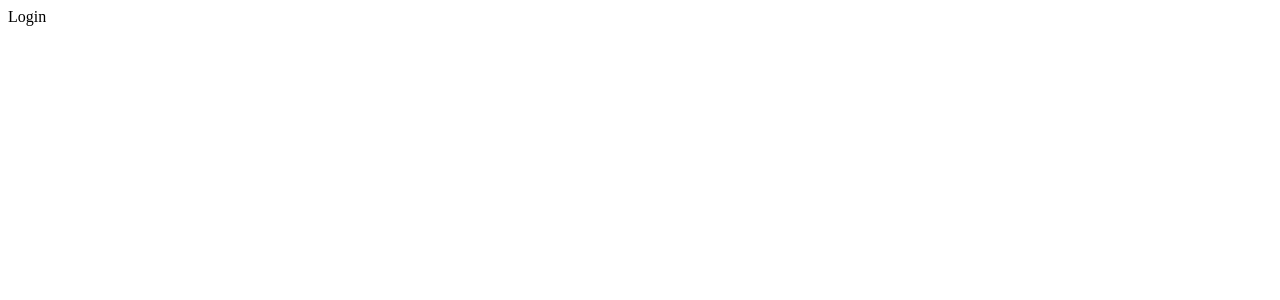
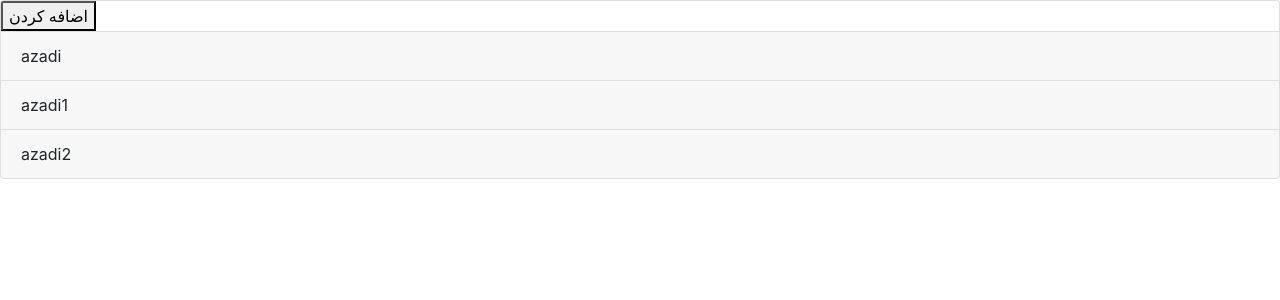
Before and after one commit to msdmazarei/tmp-bajash, a React (Create React App) app: page / in a window 1280 px wide. Shown: the top 300 px of the page. Built offline with nearby package versions, Linux system fonts and the light colour scheme.

Commit message:
add cinema list

```diff
--- a/package.json
+++ b/package.json
@@ -14,8 +14,10 @@
     "@types/react-router-dom": "^5.1.3",
     "@types/redux": "^3.6.0",
     "@types/redux-persist": "^4.3.1",
+    "bootstrap": "^4.4.1",
     "node-sass": "^4.13.0",
     "react": "^16.12.0",
+    "react-bootstrap": "^1.0.0-beta.16",
     "react-dom": "^16.12.0",
     "react-redux": "^7.1.3",
     "react-router-dom": "^5.1.2",
--- a/src/Components/App.tsx
+++ b/src/Components/App.tsx
@@ -8,6 +8,7 @@ import { Provider } from "react-redux";
  import {Unavailable} from "./Unavailable"
  import {Store,persistor} from "../Redux/Store/Store"
  import { PersistGate } from 'redux-persist/integration/react'
+ import {NewPlace} from "./NewPlace"
 
 const App: React.FC = () => {
 
@@ -18,6 +19,7 @@ const App: React.FC = () => {
       <BrowserRouter>
 <Switch>
   <Route name="login" path={routes.LOGIN} exact component={Login}/>
+  <Route path="/newplace" component={NewPlace}/>
   <Route name="unavailable" component={Unavailable}/>
   </Switch>
   </BrowserRouter>
--- a/src/Components/Login.tsx
+++ b/src/Components/Login.tsx
@@ -1,9 +1,30 @@
 import React , {Component} from "react"
+import {ListSearch} from "../Container/List"
+import {PlaceComponent} from "./PlaceComponent"
+const fakeData = [
+    {
+        name:"azadi",
+        description:"aa",
+        address:"enghelab"
+    },
+    {
+        name:"azadi1",
+        description:"aa1",
+        address:"enghelab1"
+    },
+    {
+        name:"azadi2",
+        description:"aa2",
+        address:"enghelab2"
+    }
+]
 
 export class Login extends Component{
     render() {
         return(
-            <div>Login</div>
+            <div>
+                <ListSearch dataList={fakeData} ShowDetailList={PlaceComponent}/>
+            </div>
         )
     }
 }
--- /dev/null
+++ b/src/Components/NewPlace.tsx
@@ -0,0 +1,45 @@
+import React , {Component} from "react"
+import {Form, Col,Button} from "react-bootstrap"
+import {ETranslator} from "../Constants/Translator"
+
+export class NewPlace extends Component{
+    render() {
+        return(
+            <div>
+                <Form onSubmit={()=>{}}>
+  <Form.Row>
+    <Form.Group as={Col}>
+      <Form.Label>{ETranslator.NAME}</Form.Label>
+      <Form.Control type="text" placeholder={ETranslator.ENTER_NAME} />
+    </Form.Group>
+
+    <Form.Group as={Col}>
+        <Form.Label>{ETranslator.DESCRIPTION}</Form.Label>
+      <Form.Control type="TEXT" placeholder={ETranslator.DESCRIPTION} />
+    </Form.Group>
+  </Form.Row>
+
+  <Form.Group>
+        <Form.Label>{ETranslator.ADDRESS}</Form.Label>
+    <Form.Control placeholder="..." />
+  </Form.Group>
+
+
+  <Form.Row>
+
+
+
+
+  </Form.Row>
+
+
+
+  <Button variant="primary" type="submit">
+    Submit
+  </Button>
+</Form>
+
+            </div>
+        )
+    }
+}
--- /dev/null
+++ b/src/Components/PlaceComponent.tsx
@@ -0,0 +1,49 @@
+import React , {Component} from "react"
+import {Form,Col,Row} from "react-bootstrap"
+import {IPlaceModel} from "../Models/PlaceModel"
+import {ETranslator} from "../Constants/Translator"
+
+interface IProps {
+placeDetail:IPlaceModel
+}
+
+interface IState {
+
+}
+
+export class PlaceComponent extends Component<IProps,IState>{
+    constructor(props:IProps) {
+        super(props)
+    }
+    render() {
+        return(
+            <div>
+                <Form >
+  <Form.Group as={Row} controlId="formPlaintextEmail">
+    <Form.Label column sm="2">
+      {ETranslator.NAME}
+    </Form.Label>
+    <Col sm="4">
+      <Form.Control plaintext readOnly defaultValue={this.props.placeDetail.name} />
+    </Col>
+    <Form.Label column sm="2">
+    {ETranslator.ADDRESS}
+    </Form.Label>
+    <Col sm="4">
+      <Form.Control plaintext readOnly defaultValue={this.props.placeDetail.address} />
+    </Col>
+  </Form.Group>
+
+  <Form.Group as={Row} controlId="formPlaintextPassword">
+    <Form.Label column sm="2">
+    {ETranslator.DESCRIPTION}
+    </Form.Label>
+    <Col sm="10">
+    <Form.Control plaintext readOnly defaultValue={this.props.placeDetail.description} />
+    </Col>
+  </Form.Group>
+</Form>
+            </div>
+        )
+    }
+}
--- /dev/null
+++ b/src/Constants/Translator.ts
@@ -0,0 +1,7 @@
+export enum ETranslator {
+    NAME = "نام",
+    ADDRESS = "آدرس",
+    DESCRIPTION = "توضیحات",
+    ADD = "اضافه کردن",
+    ENTER_NAME ="نام سینما را وارد کنید"
+}
--- /dev/null
+++ b/src/Container/List.tsx
@@ -0,0 +1,54 @@
+import React ,{Component} from "react"
+import {Accordion,Card} from "react-bootstrap"
+import {IPlaceModel} from "../Models/PlaceModel"
+import {ETranslator} from "../Constants/Translator"
+import {Link} from "react-router-dom"
+
+interface IProps {
+    dataList:Array<IPlaceModel>
+    ShowDetailList:any
+  //  formPage():void
+}
+interface IState{}
+
+export class ListSearch extends Component<IProps,IState>{
+    constructor(props:IProps) {
+        super(props)
+    }
+
+    openNewPage = ()=>{
+       // this.props.formPage()
+
+    }
+
+
+render() {
+    return (
+        <Accordion defaultActiveKey="0">
+             <Card>
+             <Link to="/newplace">
+          <Accordion.Toggle eventKey="1" onClick={this.openNewPage}>
+           {ETranslator.ADD}
+          </Accordion.Toggle>
+          </Link>
+
+        </Card>
+            {this.props.dataList.length>0?
+            this.props.dataList.map((item:IPlaceModel,index:number)=>{
+                return(
+                    <Card key={index}>
+                    <Accordion.Toggle as={Card.Header} eventKey={ ` ${index}`}>
+                     {item.name}
+                    </Accordion.Toggle>
+                    <Accordion.Collapse eventKey= { ` ${index}`}>
+                      <Card.Body><this.props.ShowDetailList  placeDetail={item}/></Card.Body>
+                    </Accordion.Collapse>
+                  </Card>
+                )
+            }):""}
+
+
+      </Accordion>
+    )
+}
+}
--- /dev/null
+++ b/src/Models/PlaceModel.ts
@@ -0,0 +1,5 @@
+export interface IPlaceModel {
+    name:string,
+    description:string,
+    address:string
+}
--- a/src/index.tsx
+++ b/src/index.tsx
@@ -2,6 +2,7 @@ import React  from 'react';
 import ReactDOM from 'react-dom';
 import './App.css';
  import {App} from './Components/App';
+ import 'bootstrap/dist/css/bootstrap.min.css';
 const MyApp = React.lazy(()=>import("./MyApp"))
 // import * as serviceWorker from './serviceWorker';
 
```
Also changed, not shown: 1 other file (tests, documents, lock files or other folders).
